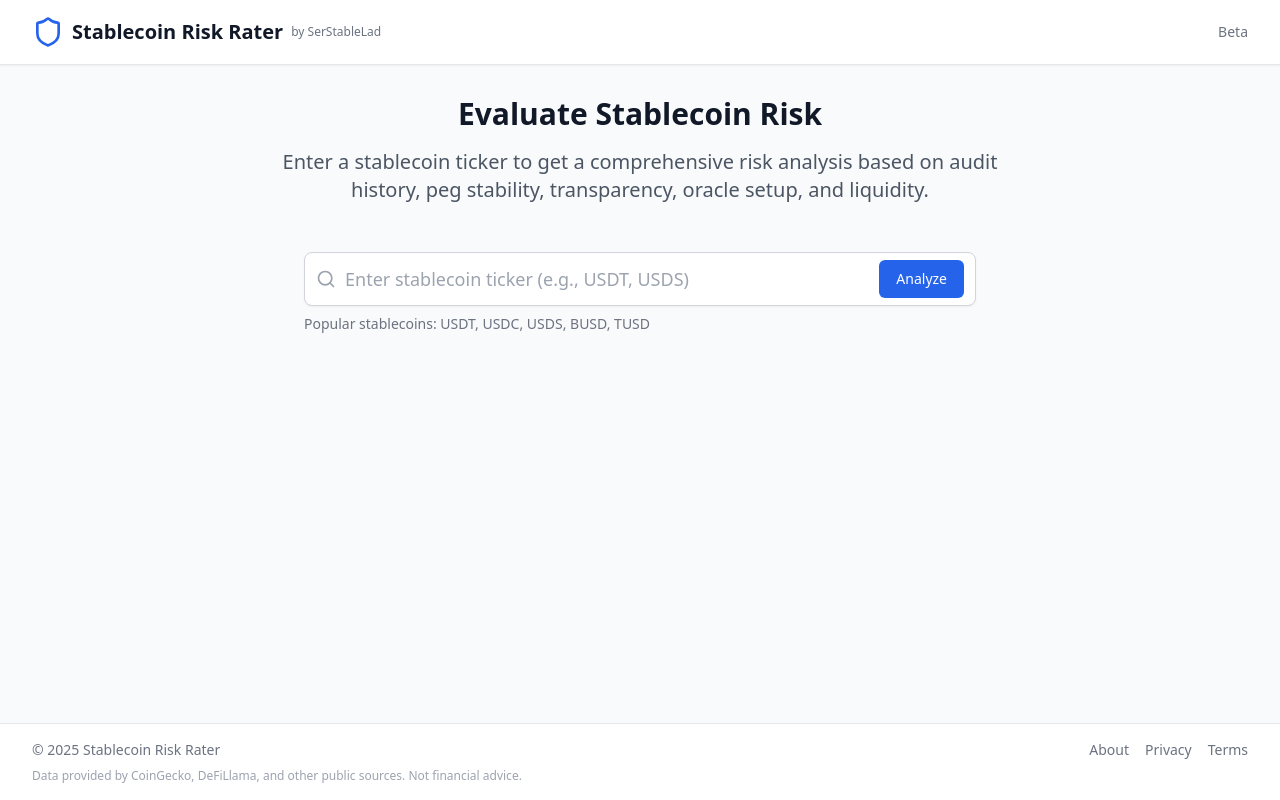
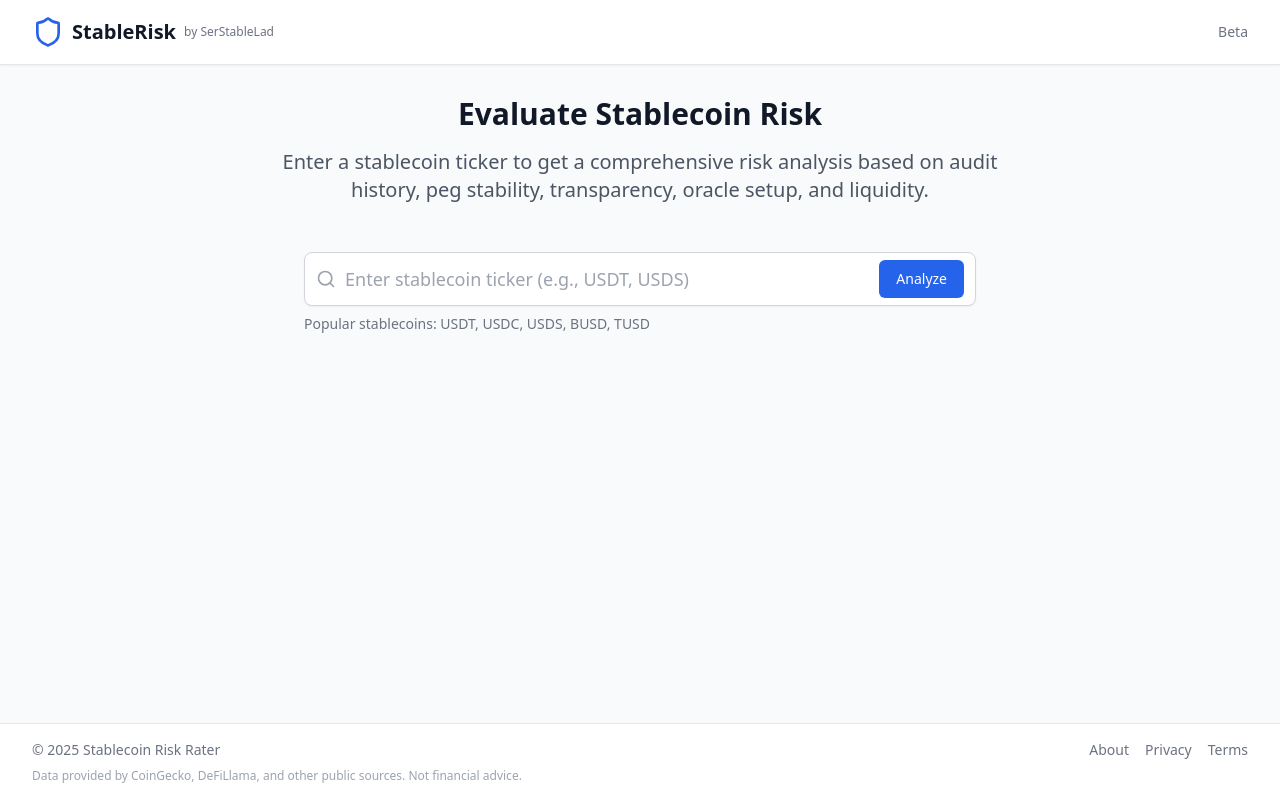
Before and after one commit to SerStableLad/StableRisk, a React (Vite) app: page / in a window 1280 px wide. Built offline with nearby package versions, Linux system fonts and the light colour scheme.

Commit message:
Update header with new name

```diff
--- a/index.html
+++ b/index.html
@@ -4,7 +4,7 @@
     <meta charset="UTF-8" />
     <link rel="icon" type="image/svg+xml" href="/vite.svg" />
     <meta name="viewport" content="width=device-width, initial-scale=1.0" />
-    <title>Stablecoin Risk Rater</title>
+    <title>StableRisk</title>
     <meta name="description" content="Evaluate stablecoin risk based on audit history, peg stability, transparency, oracle setup, and liquidity depth.">
   </head>
   <body>
--- a/src/components/Header.tsx
+++ b/src/components/Header.tsx
@@ -9,7 +9,7 @@ const Header = () => {
           <div className="flex items-center">
             <Shield className="h-8 w-8 text-blue-600" />
             <h1 className="ml-2 text-xl font-bold text-gray-900">
-              Stablecoin Risk Rater
+              StableRisk
             </h1>
             <a
               href="https://x.com/SerStableLad"
```
